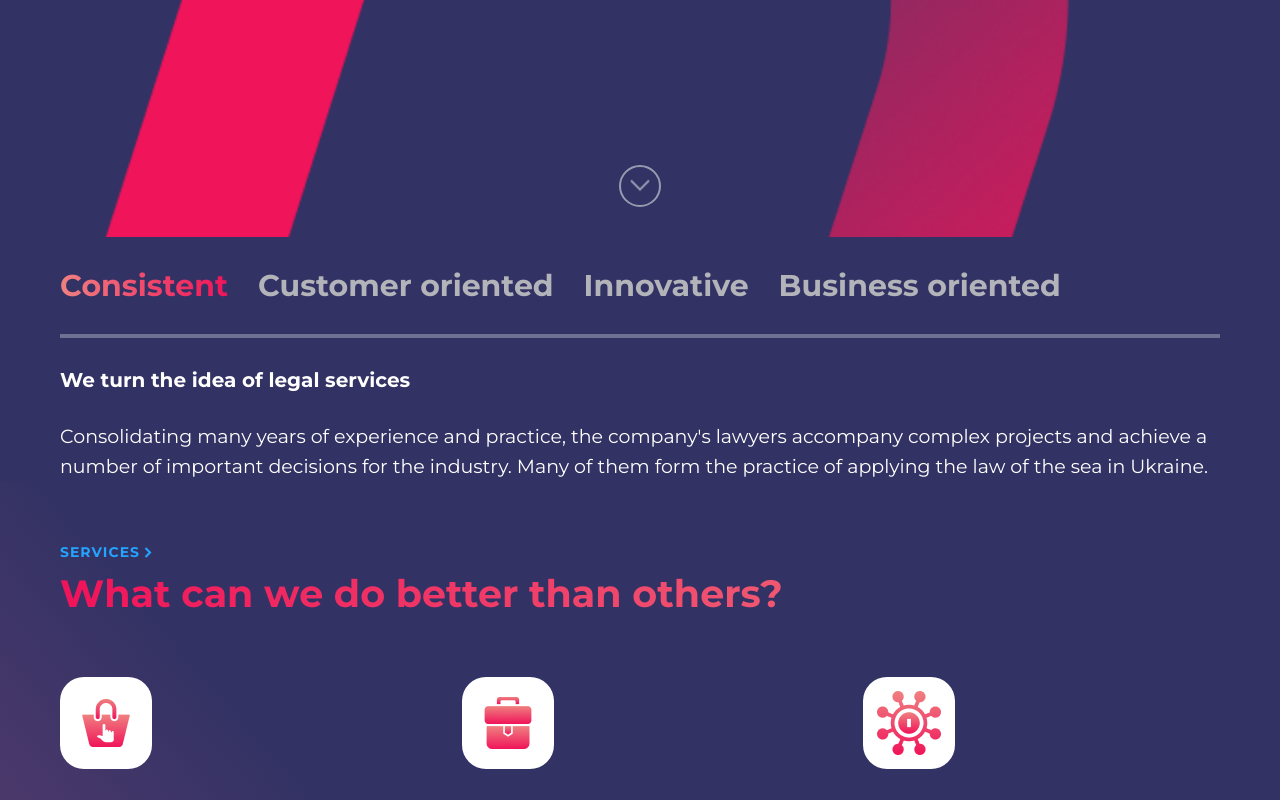
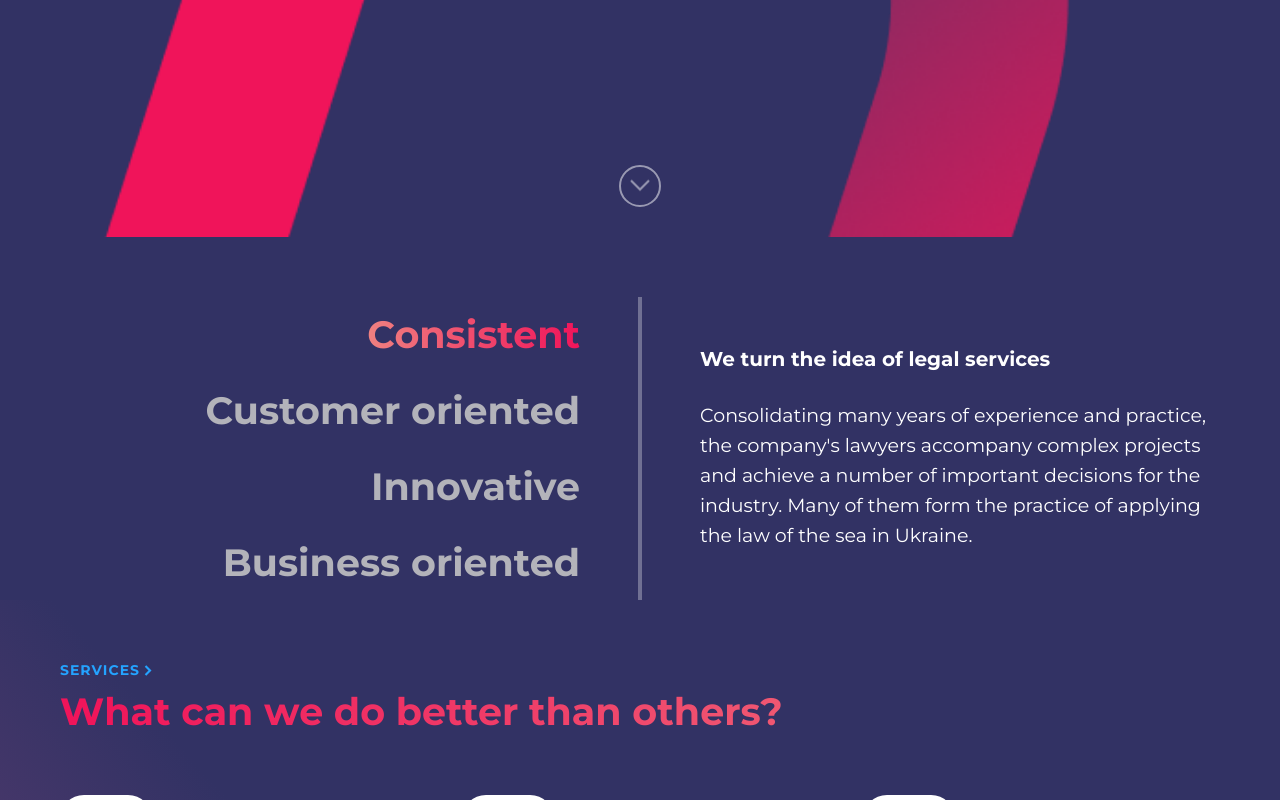
Before and after one commit to Igor-Yarik/Homework, a website: page index.html in a window 1280 px wide. Shown: the part 563-1363 px from the top of the page. Drawn offline with Linux system fonts and the light colour scheme.

Commit message:
fix exp 1024

```diff
--- a/index.html
+++ b/index.html
@@ -58,20 +58,26 @@
 
     <section class="experiance">
         <div class="wrapper">
+            <div class="experiance__items">
+                <div class="ittem">
                     <div class="experiance__navigation">
                         <a class="experiance__link--active" href="">Consistent</a>
                         <a class="experiance__link" href="">Customer oriented</a>
                         <a class="experiance__link" href="">Innovative</a>
                         <a class="experiance__link" href="">Business oriented</a>
                     </div>
-            <div class="experiance__items">
+                </div>
+                <div class="ittem">
                     <div class="experiance__item">
                         <h2 class="title">We turn the idea of legal services</h2>
+                        <div class="item__text">
+                            <p>Consolidating many years of experience and practice, the company's lawyers accompany
+                                complex
+                                projects and achieve a number of important decisions for the industry. Many of them form
+                                the
+                                practice of applying the law of the sea in Ukraine.</p>
                         </div>
-                <div class="item__text">
-                    <p>Consolidating many years of experience and practice, the company's lawyers accompany complex
-                        projects and achieve a number of important decisions for the industry. Many of them form the
-                        practice of applying the law of the sea in Ukraine.</p>
+                    </div>
                 </div>
             </div>
         </div>
--- a/scss/sections/_experiance.scss
+++ b/scss/sections/_experiance.scss
@@ -28,7 +28,7 @@
             -webkit-background-clip: text;
             -webkit-text-fill-color: transparent;
             background-clip: text;
-            text-fill-color: transparent;
+            /* text-fill-color: transparent; */
         }
 
         &:hover {
@@ -36,8 +36,73 @@
         }
     }
 
-    &__items {
+    &__item {
         border-top: 4px solid rgba(255, 255, 255, 0.3);
         padding-top: 30px;
     }
 }
+
+@media (min-width: 768px) {
+    .experiance {
+
+        &__navigation {
+            margin-bottom: 60px;
+
+            & a {
+                font-weight: 700;
+                font-size: 38px;
+                line-height: 46px;
+            }
+        }
+
+        &__item {
+            padding-top: 60px;
+        }
+    }
+}
+
+@media (min-width: 1024px) {
+
+    .experiance__items {
+        display: flex;
+        margin-top: 60px;
+    }
+
+    .ittem {
+        display: flex;
+        align-content: center;
+        width: 50%;
+        height: 303px;
+    }
+
+    .experiance__navigation {
+        display: flex;
+        flex-direction: column;
+        justify-content: center;
+        align-items: flex-end;
+        padding-right: 58px;
+        margin-top: 0;
+        margin-bottom: 0;
+        border-right: 2px solid rgba(255, 255, 255, 0.3);
+
+        & a {
+            margin-right: 0;
+            margin-bottom: 30px;
+
+            &:last-child {
+                margin-bottom: 0;
+            }
+        }
+    }
+
+
+    .experiance__item {
+        display: flex;
+        flex-direction: column;
+        justify-content: center;
+        border-top: none;
+        padding-top: 0;
+        padding-left: 58px;
+        border-left: 2px solid rgba(255, 255, 255, 0.3);
+    }
+}
```
Also changed, not shown: css/styles.css. Lines whose indentation alone changed are shown as unchanged.
